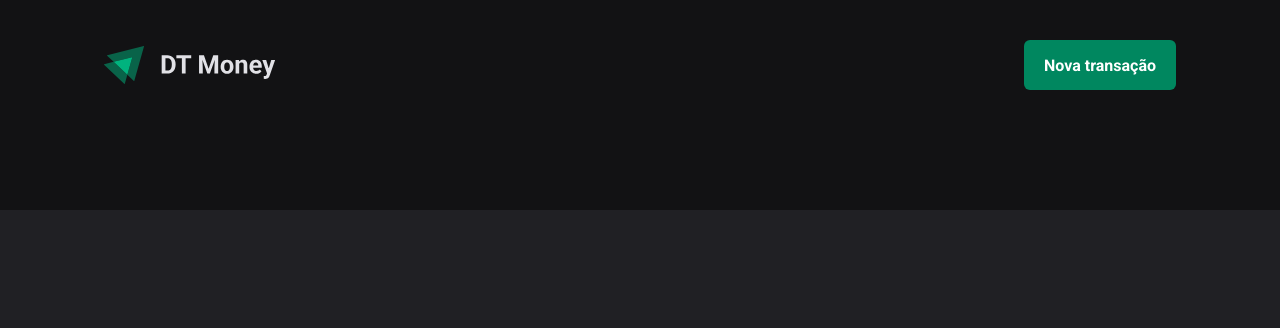
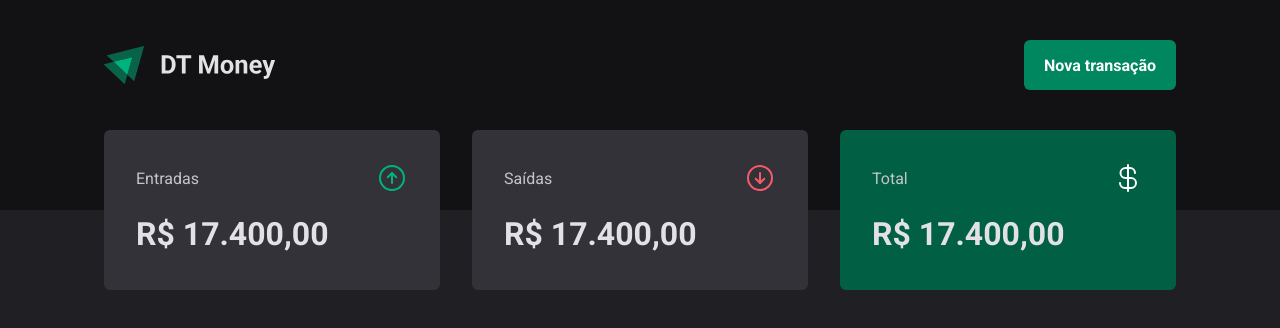
Before and after one commit to PedroZich22/dt-money, a React (Vite) app: page / in a window 1280 px wide. Shown: the top 328 px of the page. Built offline with nearby package versions, Linux system fonts and the light colour scheme.

Commit message:
feat: Summary component

```diff
--- a/package.json
+++ b/package.json
@@ -10,14 +10,15 @@
     "preview": "vite preview"
   },
   "dependencies": {
+    "phosphor-react": "^1.4.1",
     "react": "^18.2.0",
     "react-dom": "^18.2.0",
     "styled-components": "^6.0.8"
   },
   "devDependencies": {
-    "@types/styled-components": "^5.1.28",
     "@types/react": "^18.2.15",
     "@types/react-dom": "^18.2.7",
+    "@types/styled-components": "^5.1.28",
     "@typescript-eslint/eslint-plugin": "^6.0.0",
     "@typescript-eslint/parser": "^6.0.0",
     "@vitejs/plugin-react": "^4.0.3",
--- /dev/null
+++ b/src/components/Summary/index.tsx
@@ -0,0 +1,33 @@
+import { ArrowCircleDown, ArrowCircleUp, CurrencyDollar } from "phosphor-react";
+import { SummaryCard, SummaryContainer } from "./styles";
+
+export function Summary() {
+  return (
+    <SummaryContainer>
+      <SummaryCard>
+        <header>
+          <span>Entradas</span>
+          <ArrowCircleUp size={32} color="#00b37e" />
+        </header>
+
+        <strong>R$ 17.400,00</strong>
+      </SummaryCard>
+      <SummaryCard>
+        <header>
+          <span>Saídas</span>
+          <ArrowCircleDown size={32} color="#f75a68" />
+        </header>
+
+        <strong>R$ 17.400,00</strong>
+      </SummaryCard>
+      <SummaryCard variant="green">
+        <header>
+          <span>Total</span>
+          <CurrencyDollar size={32} color="#fff" />
+        </header>
+
+        <strong>R$ 17.400,00</strong>
+      </SummaryCard>
+    </SummaryContainer>
+  );
+}
--- /dev/null
+++ b/src/components/Summary/styles.ts
@@ -0,0 +1,45 @@
+import { css, styled } from "styled-components";
+
+export const SummaryContainer = styled.section`
+  width: 100%;
+  max-width: 1120px;
+  margin: 0 auto;
+  padding: 0 1.5rem;
+
+  display: grid;
+  grid-template-columns: repeat(3, 1fr);
+  gap: 2rem;
+
+  margin-top: -5rem;
+`;
+
+interface SummaryCardProps {
+  variant?: "green";
+}
+
+export const SummaryCard = styled.div<SummaryCardProps>`
+  background: ${(props) => props.theme["gray-600"]};
+  border-radius: 6px;
+  padding: 2rem;
+
+  header {
+    display: flex;
+    align-items: center;
+    justify-content: space-between;
+    color: ${(props) => props.theme["gray-300"]};
+  }
+
+  strong {
+    display: block;
+    margin-top: 1rem;
+    font-size: 2rem;
+    line-height: 3rem;
+    font-weight: 700;
+  }
+
+  ${(props) =>
+    props.variant === "green" &&
+    css`
+      background: ${props.theme["green-700"]};
+    `}
+`;
--- a/src/pages/Transactions/index.tsx
+++ b/src/pages/Transactions/index.tsx
@@ -1,9 +1,13 @@
 import { Header } from "../../components/Header";
+import { Summary } from "../../components/Summary";
 
 export function Transactions() {
   return (
     <div>
       <Header />
+      <Summary />
+
+
     </div>
   );
 }
```
Also changed, not shown: 1 other file (tests, documents, lock files or other folders).
